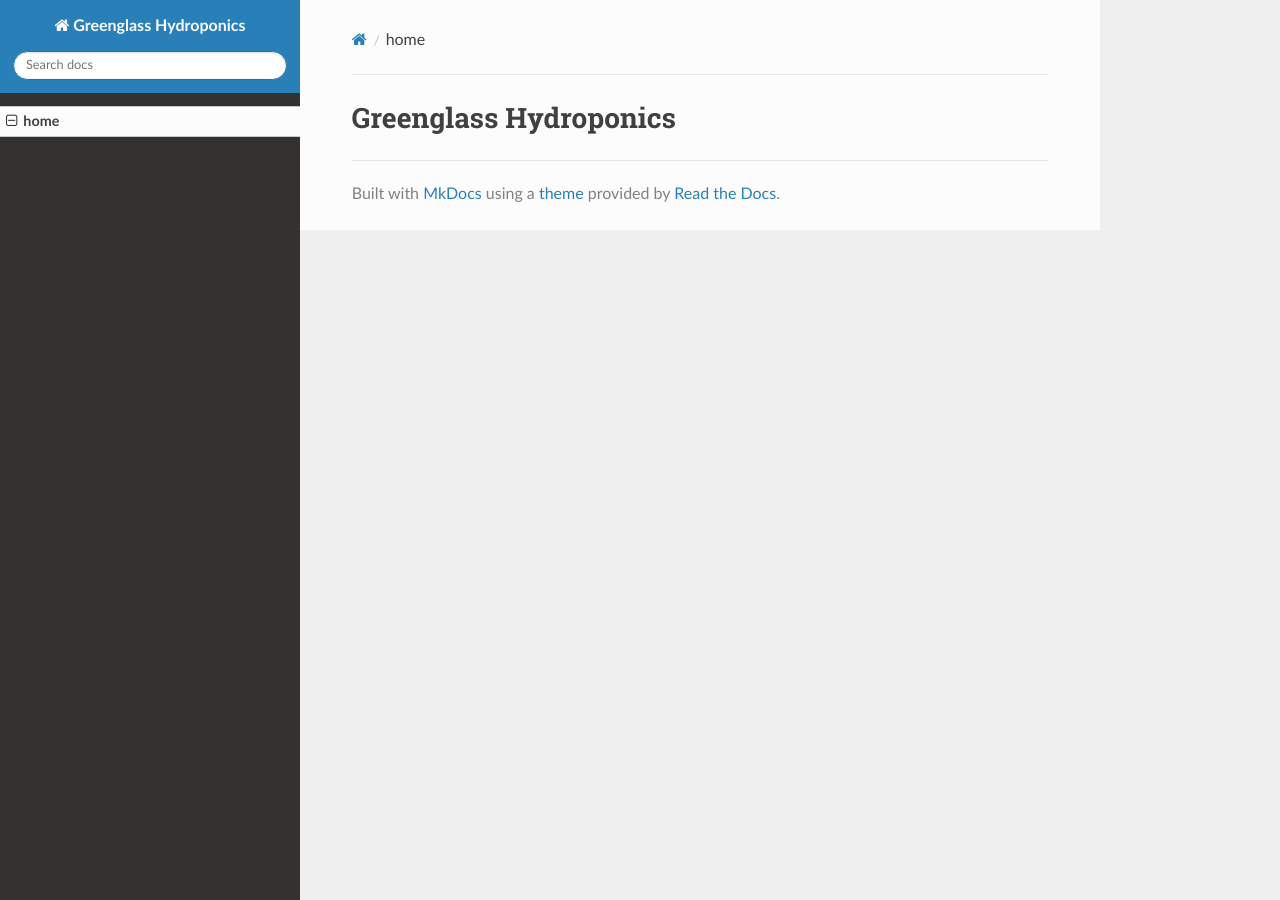
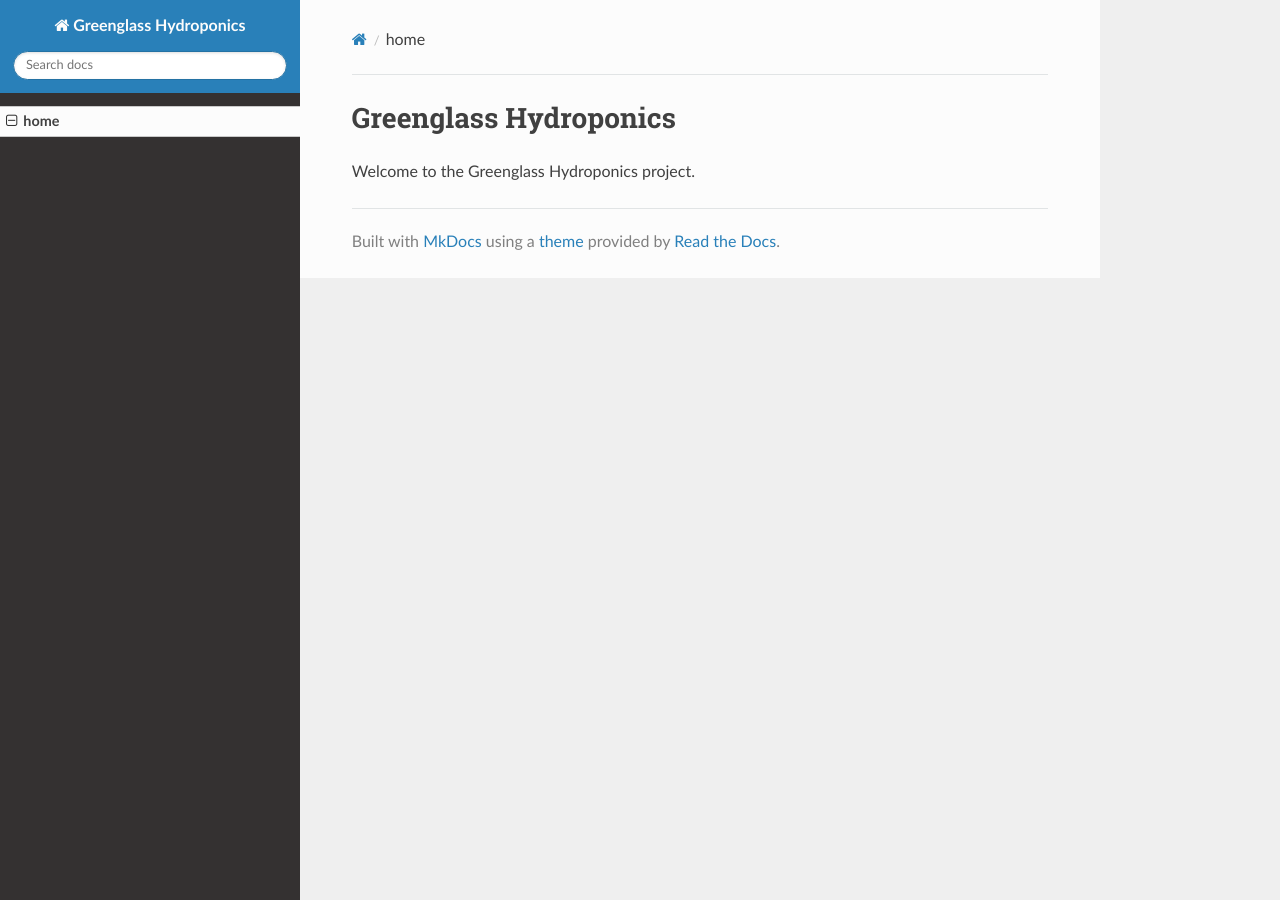
Before and after one commit to greenglass-project/greenglass-hydroponics, an MkDocs documentation site: the page built from docs/index.md, in a window 1280 px wide. Built offline with MkDocs 1.6.1, drawn with Linux system fonts in a browser that asks for light colours; nearby versions of some CDN libraries.

Commit message:
mkdocs corrections

```diff
--- a/docs/index.md
+++ b/docs/index.md
@@ -1 +1,5 @@
 # Greenglass Hydroponics
+
+
+
+Welcome to the Greenglass Hydroponics project.
```
Also changed, not shown: mkdocs.yaml (deleted), 1 other file.
